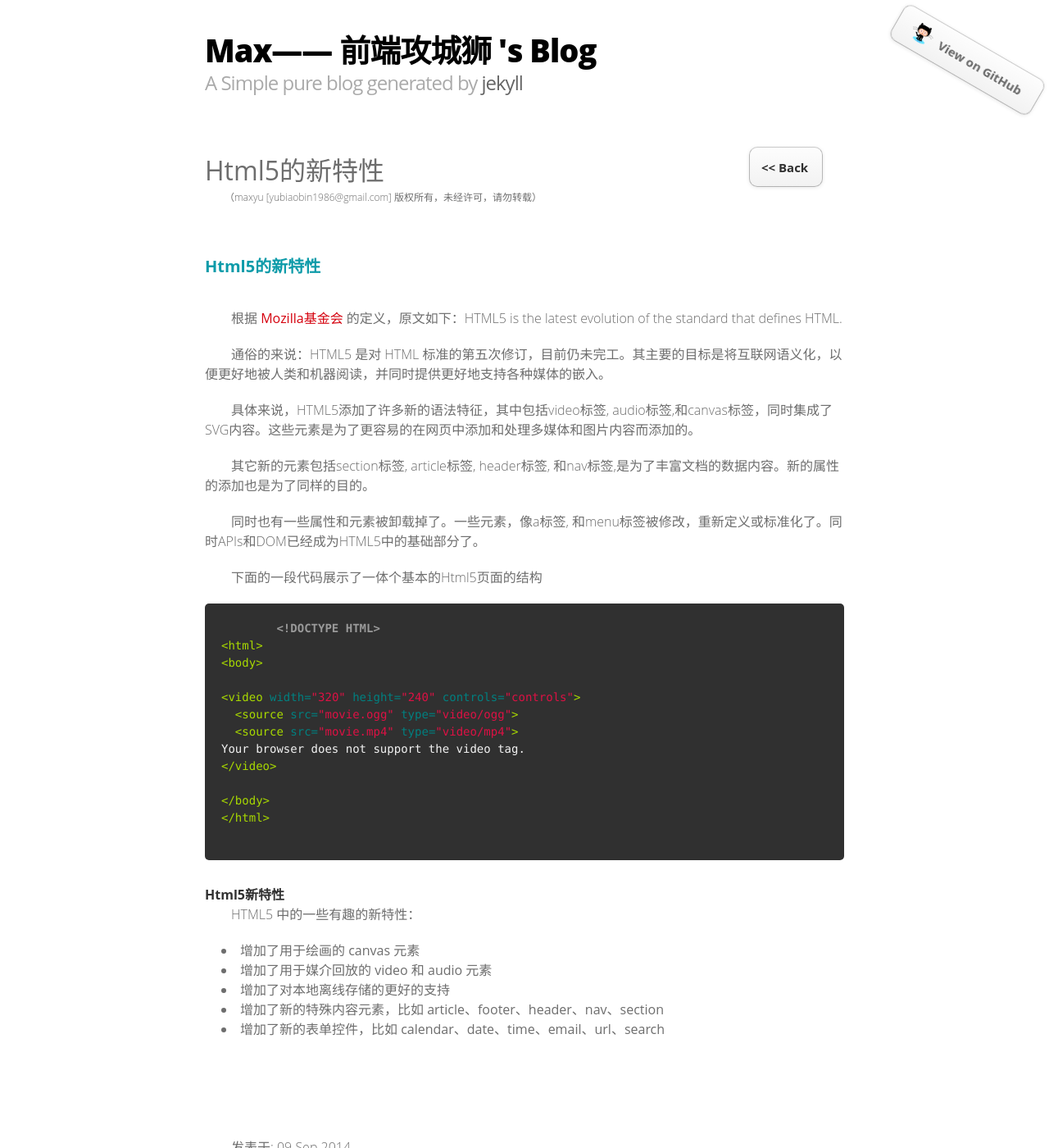
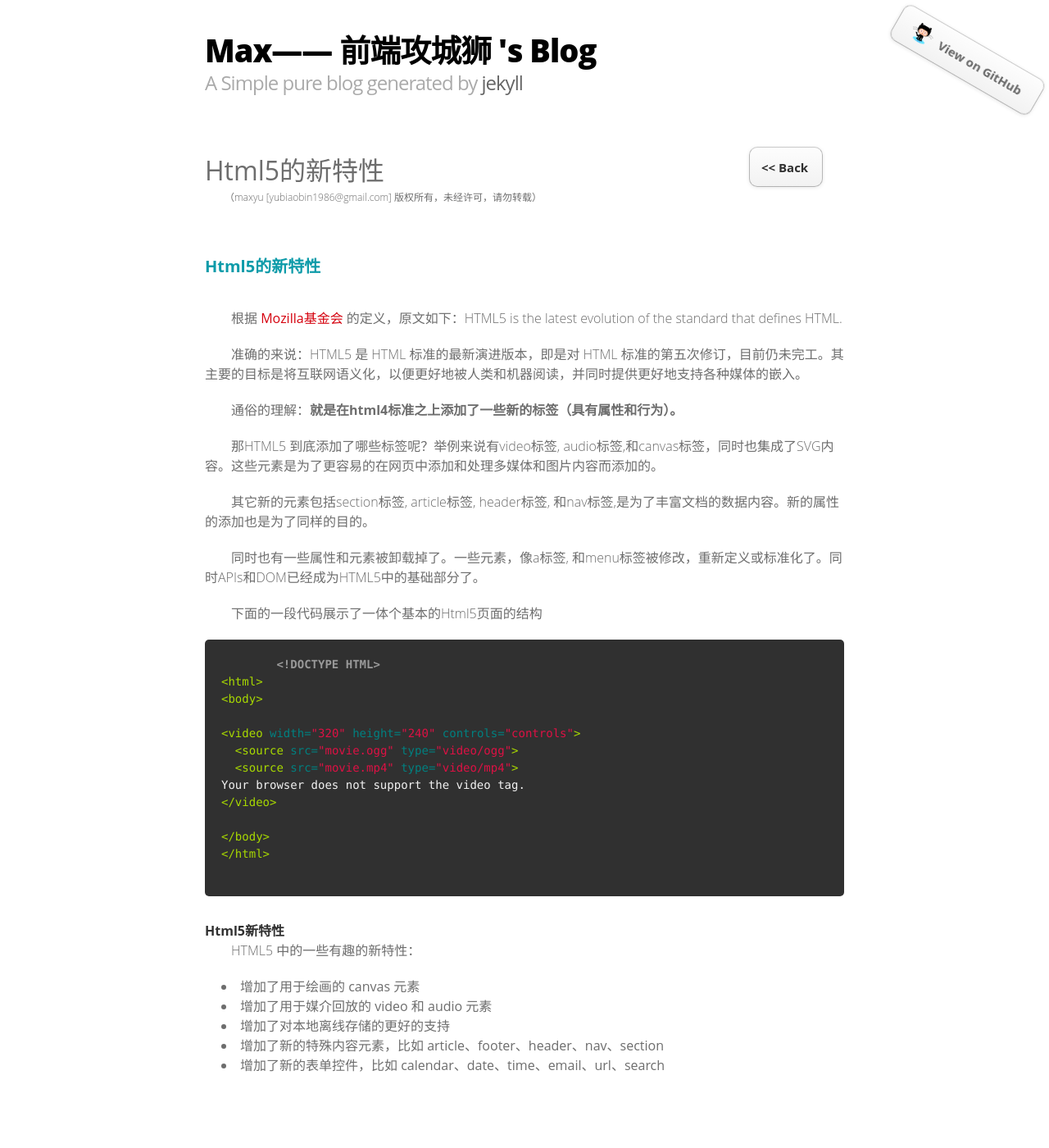
Before and after one commit to yubiaobin/yubiaobin.github.io, a Jekyll site: the page built from _posts/2014-09-09-html5-defined.html, in a window 1280 px wide and 1400 px high. Shown: the whole window at 82% size. Built offline with Jekyll 4.4.1, drawn with Linux system fonts in a browser that asks for light colours; comment, search, counter and statistics services are not loaded.

Commit message:
modified html5 blog

```diff
--- a/_posts/2014-09-09-html5-defined.html
+++ b/_posts/2014-09-09-html5-defined.html
@@ -12,11 +12,12 @@ title : Html5的新特性
 
 
 <p>根据 <a href="https://developer.mozilla.org/en-US/docs/Web/Guide/HTML/HTML5" target="_blank">Mozilla基金会</a>	的定义，原文如下：HTML5 is the latest evolution of the standard that defines HTML.</p>
-<p>通俗的来说：HTML5 是对 HTML 标准的第五次修订，目前仍未完工。其主要的目标是将互联网语义化，以便更好地被人类和机器阅读，并同时提供更好地支持各种媒体的嵌入。</p>
+<p>准确的来说：HTML5 是 HTML 标准的最新演进版本，即是对 HTML 标准的第五次修订，目前仍未完工。其主要的目标是将互联网语义化，以便更好地被人类和机器阅读，并同时提供更好地支持各种媒体的嵌入。</p>
+
+<p>通俗的理解：<strong>就是在html4标准之上添加了一些新的标签（具有属性和行为）。</strong></p>
 
 
-
-<p>具体来说，HTML5添加了许多新的语法特征，其中包括video标签, audio标签,和canvas标签，同时集成了SVG内容。这些元素是为了更容易的在网页中添加和处理多媒体和图片内容而添加的。</p>
+<p>那HTML5 到底添加了哪些标签呢？举例来说有video标签, audio标签,和canvas标签，同时也集成了SVG内容。这些元素是为了更容易的在网页中添加和处理多媒体和图片内容而添加的。</p>
 <p>其它新的元素包括section标签, article标签, header标签, 和nav标签,是为了丰富文档的数据内容。新的属性的添加也是为了同样的目的。</p>
 <p>同时也有一些属性和元素被卸载掉了。一些元素，像a标签, 和menu标签被修改，重新定义或标准化了。同时APIs和DOM已经成为HTML5中的基础部分了。</p>
 
@@ -54,3 +55,12 @@ Your browser does not support the video tag.
 	<li>增加了新的特殊内容元素，比如 article、footer、header、nav、section</li>
 	<li>增加了新的表单控件，比如 calendar、date、time、email、url、search</li>
 </ul>
+
+
+
+
+
+
+
+
+<p class="pege_tail">参考<a href="https://developer.mozilla.org/zh-CN/docs/Web/Guide/HTML/HTML5" target="_blank">Mozilla基金会</a></p>
```
Also changed, not shown: 1 other file.
